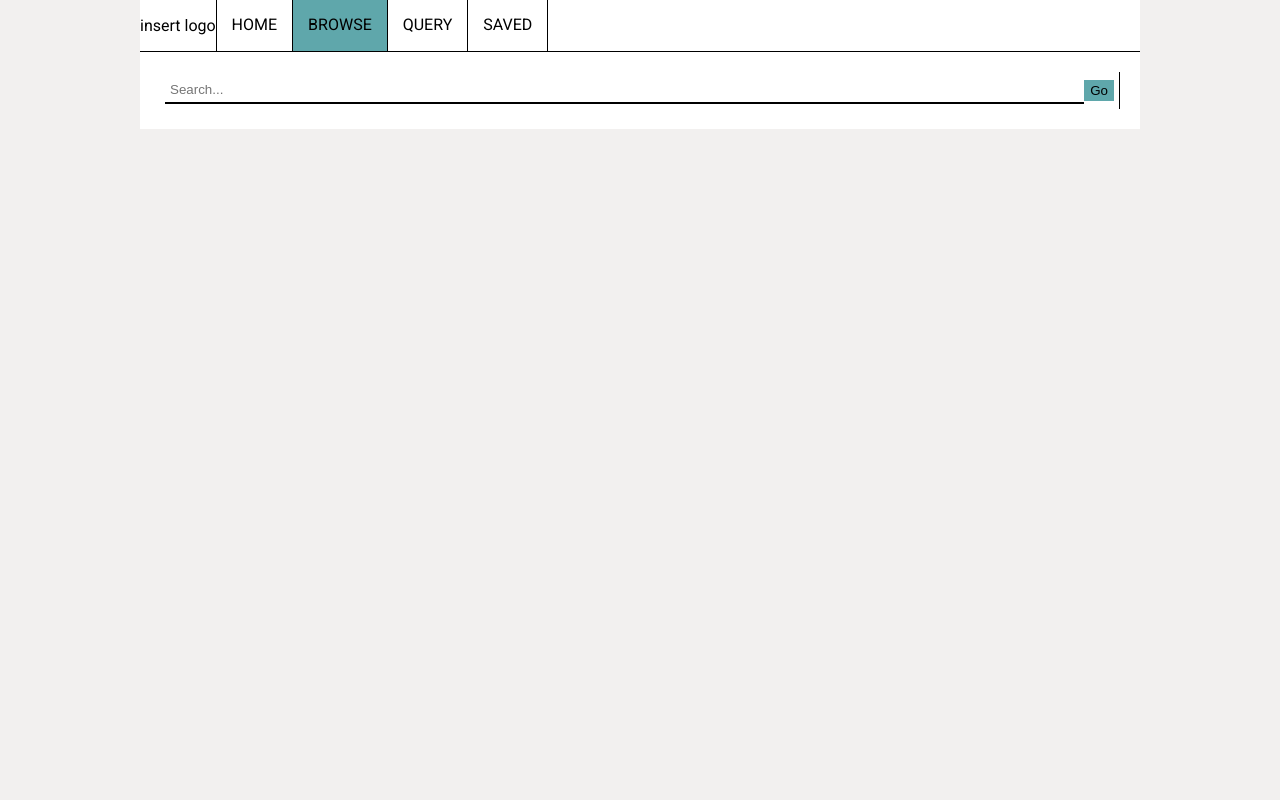
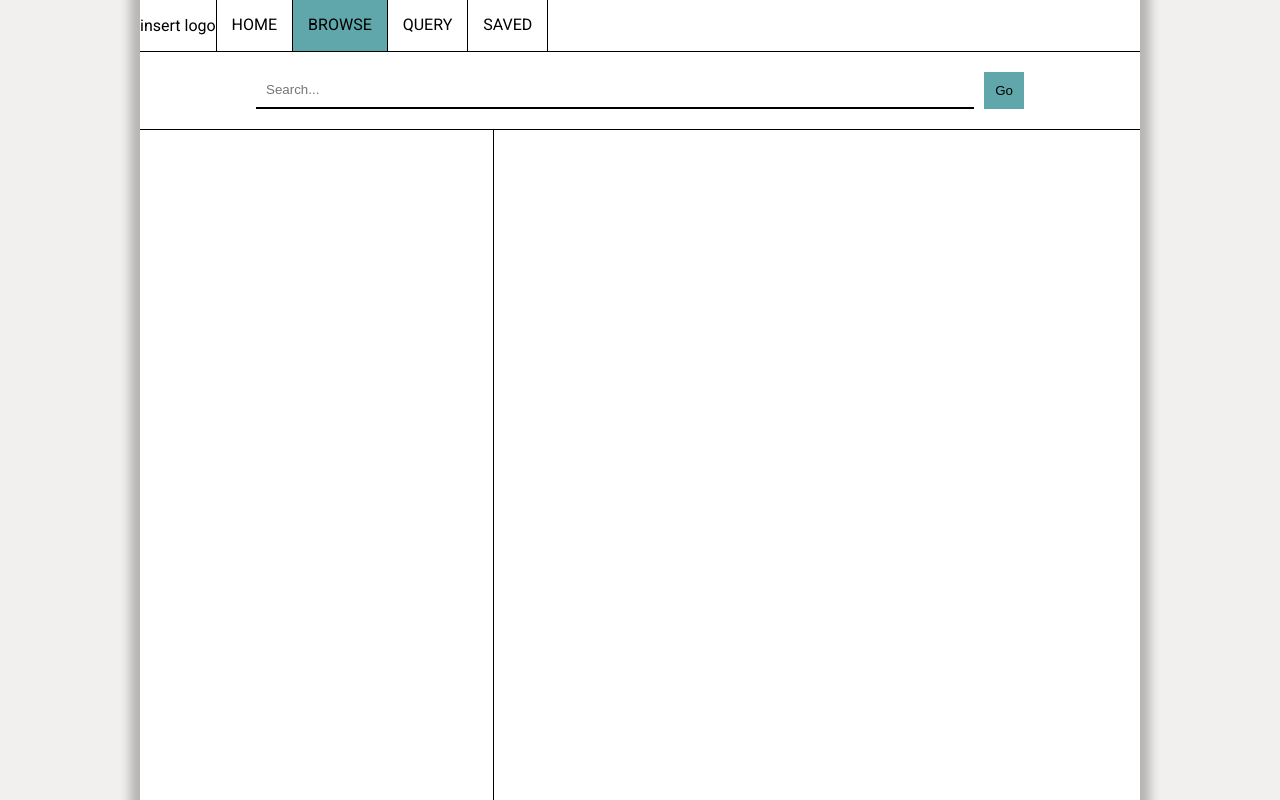
Before and after one commit to lvoz2/weblib, a Flask app: page /browse in a window 1280 px wide. Run offline with Flask 3, Linux system fonts and the light colour scheme; some web fonts are replaced.

Commit message:
Worked on /browse page, which is now done except for filtering (ill do it later). Weird bug with first card shown though, where it shows too many lines (maybe it sets itself to a height of 200+ then doesnt change because content is 200+)

```diff
--- a/app.py
+++ b/app.py
@@ -81,5 +81,35 @@ def saved() -> str:
     return flask.render_template("saved.html")
 
 
+@app.post("/api/browse/search")
+def search() -> dict[str, list[dict[str, str | bool | dict[str, str]]]]:
+    json = flask.request.json
+    print(json)
+    return {
+        "result": [
+            {
+                "id": "717de6c1-32da-4001-b9a3-6378f4a38c64",
+                "title": "Australia",
+                "description": "Australia, officially the Commonwealth of Australia, "
+                + "is a country comprising the mainland of the Australian continent, "
+                + "the island of Tasmania and numerous smaller islands. It has a "
+                + "total area of 7,688,287 km2 (2,968,464 sq mi), making it the "
+                + "sixth-largest country in the world and the largest in Oceania. "
+                + "Australia is the world's flattest and driest inhabited continent. "
+                + "It is a megadiverse country, and its size gives it a wide variety "
+                + "of landscapes and climates including deserts in the interior and "
+                + "tropical rainforests along the coast. ",
+                "thumb_ext": "svg",
+                "thumb_mime": "image/svg+xml",
+                "saved": True,
+                "source": {
+                    "url": "https://en.wikipedia.org/wiki/Australia",
+                    "name": "Wikipedia",
+                },
+            }
+        ]
+    }
+
+
 if __name__ == "__main__":
     app.run(debug=True)
--- a/static/css/browse.css
+++ b/static/css/browse.css
@@ -1,25 +1,72 @@
-#search_container {
+main {
     display: flex;
-    width: 100%;
-    padding: 5px;
+    flex-direction: column;
 }
 
-#search_container > * {
-    max-height: 80%;
+#searchContainer {
+    display: flex;
+    max-width: 80%;
+    flex-grow: 1;
     margin: auto;
 }
 
-#search_box {
+#outerSearchBox {
+    display: flex;
+    padding: 20px;
+}
+
+#searchContainer > * {
+    margin: auto;
+}
+
+#searchBox {
     border-top: 0px;
     border-right: 0px;
     border-bottom: 2px solid var(--text-colour);
     border-left: 0px;
-    padding: 5px;
+    padding: 10px;
+    flex-grow: 1;
 }
 
-#search_btn {
-    height: 80%;
+#searchBtn {
+    height: 100%;
     border: none;
     background-color: var(--colour-2);
     color: var(--text-colour);
+    margin-left: 10px;
+    padding: 11px;
 }
+
+#content {
+    display: flex;
+    flex-direction: column;
+    flex-grow: 1;
+}
+
+#lowerBox {
+    border-top: 1px solid var(--text-colour);
+    display: flex;
+    flex-direction: row;
+    overflow-y: hidden;
+    flex-grow: 1;
+    height: 100%;
+}
+
+#filterPane {
+    width: 35.3%;
+    border-right: 1px solid var(--text-colour);
+    overflow-y: scroll;
+}
+
+#resultsPane {
+    width: 64.6%;
+    overflow-y: scroll;
+}
+
+#resultsInner {
+    display: flex;
+    padding: 10px;
+    flex-wrap: wrap;
+    column-gap: 10px;
+    row-gap: 10px;
+}
--- a/static/css/main.css
+++ b/static/css/main.css
@@ -42,6 +42,8 @@ main {
     max-width: 1000px;
     background-color: var(--colour-1);
     height: 100%;
+    min-height: 100vh;
+    box-shadow: 0 0 10px 10px rgba(0,0,0,0.25);
 }
 
 .nav.list {
@@ -60,14 +62,6 @@ main {
     padding: 15px;
 }
 
-.stretch {
-    flex-grow: 1;
-}
-
-#content {
-    padding: 20px;
-}
-
 .nav.item.selected {
     background-color: var(--colour-2);
 }
--- a/static/js/main.js
+++ b/static/js/main.js
@@ -3,7 +3,11 @@
  * https://youmightnotneedjquery.com/
  */
 
-function toggleSave(e) {
+if (!window.app) {
+    window.app = {};
+}
+
+window.app.toggleSave = function(e) {
     let target = e.target;
     if (target.innerHTML.length === 0) {
         target = target.parentElement;
@@ -13,14 +17,14 @@ function toggleSave(e) {
     }
 }
 
-function init() {
+window.app.init = function() {
     document.querySelectorAll(".save-icons").forEach((e) => {
-        e.addEventListener("click", toggleSave);
+        e.addEventListener("click", window.app.toggleSave);
     });
 }
 
 if (document.readyState !== "loading") {
-    init()
+    window.app.init()
 } else {
-    document.addEventListener("DOMContentLoaded", init);
+    document.addEventListener("DOMContentLoaded", window.app.init);
 }
--- a/templates/browse.html
+++ b/templates/browse.html
@@ -11,13 +11,25 @@
 {% endblock %}
 {% block critical_files %}
 <link rel="stylesheet" href="{{ url_for('static', filename='css/browse.css') }}">
+<script src="{{ url_for('static', filename='js/browse.js') }}" async defer></script>
+<link rel="stylesheet" href="{{ url_for('static', filename='css/card.css') }}" fetchpriority="low">
 {% endblock %}
 {% block selected_browse %} selected{% endblock %}
 {% block content %}
-<div class="nav item stretch">
-    <div id="search_container">
-        <input type="text" id="search_box" class="stretch" placeholder="Search..."></input>
-        <button id="search_btn">Go</button>
+<div id="outerSearchBox">
+    <div id="searchContainer">
+        <input type="text" id="searchBox" class="stretch" placeholder="Search..."></input>
+        <button id="searchBtn">Go</button>
+    </div>
+</div>
+<div id="lowerBox">
+    <div id="filterPane">
+
+    </div>
+    <div id="resultsPane">
+        <div id="resultsInner">
+
+        </div>
     </div>
 </div>
 {% endblock %}
--- a/templates/index.html
+++ b/templates/index.html
@@ -2,6 +2,7 @@
 {% extends 'layout.html' %}
 {% block critical_files_preload %}
 <link rel="preload" href="{{ url_for('static', filename='css/index.css') }}" crossorigin="anonymous" as="style">
+<link rel="preload" href="{{ url_for('static', filename='css/card.css') }}" crossorigin="anonymous" as="style">
 {% endblock %}
 {% block preload_head %}
 {% if saved_items %}
@@ -17,6 +18,7 @@
 {% endblock %}
 {% block critical_files %}
 <link rel="stylesheet" href="{{ url_for('static', filename='css/index.css') }}">
+<link rel="stylesheet" href="{{ url_for('static', filename='css/card.css') }}">
 {% endblock %}
 {% block selected_home %} selected{% endblock %}
 {% block content %}
@@ -25,7 +27,7 @@
         <span class="link">Saved <span class="arrow">&#8594</span></span>
     </a>
     {% if saved_items %}
-    <div class="item_list">
+    <div class="item-list">
     {% for item in saved_items %}
     {{ macros.card(item) }}
     {% endfor %}
@@ -39,7 +41,7 @@
         <span class="link">Recently Viewed <span class="arrow">&#8594</span></span>
     </a>
     {% if recent_items %}
-    <div class="item_list">
+    <div class="item-list">
     {% for item in recent_items %}
     {{ macros.card(item) }}
     {% endfor %}
--- a/templates/layout.html
+++ b/templates/layout.html
@@ -30,7 +30,7 @@
 </head>
 <body>
     <main>
-        <div id="navbar">
+        <nav id="navbar">
             <div class="nav list">
                 <div class="nav item logo">
                     <p>insert logo</p>
@@ -48,7 +48,7 @@
                     <a href="/saved">SAVED</a>
                 </div>
             </div>
-        </div>
+        </nav>
         <div id="content">
             {% block content %}{% endblock %}
         </div>
```
Also changed, not shown: static/css/card.css (added, +90 -0 lines), static/css/index.css (+6 -90 lines), static/js/browse.js (added, +84 -0 lines).
